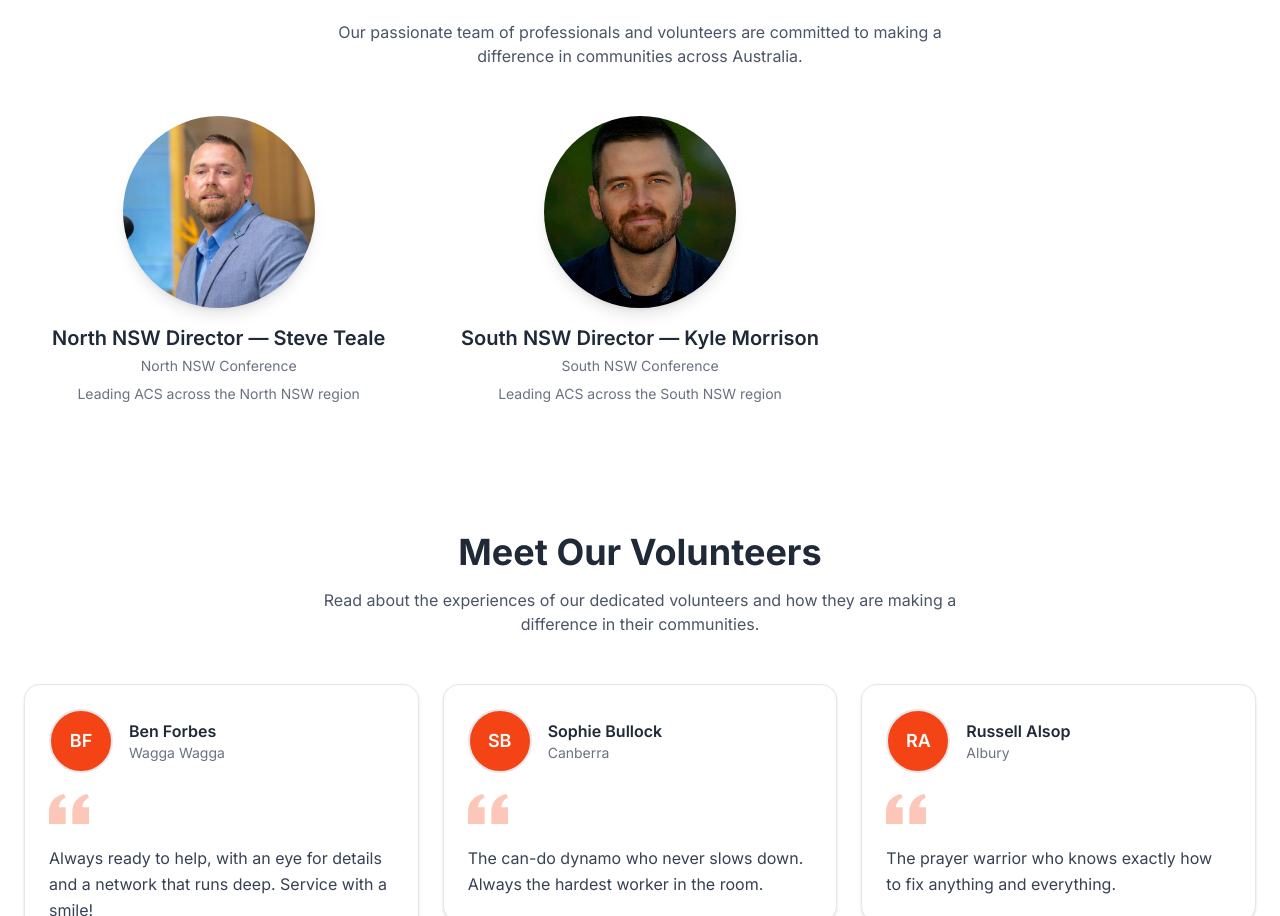
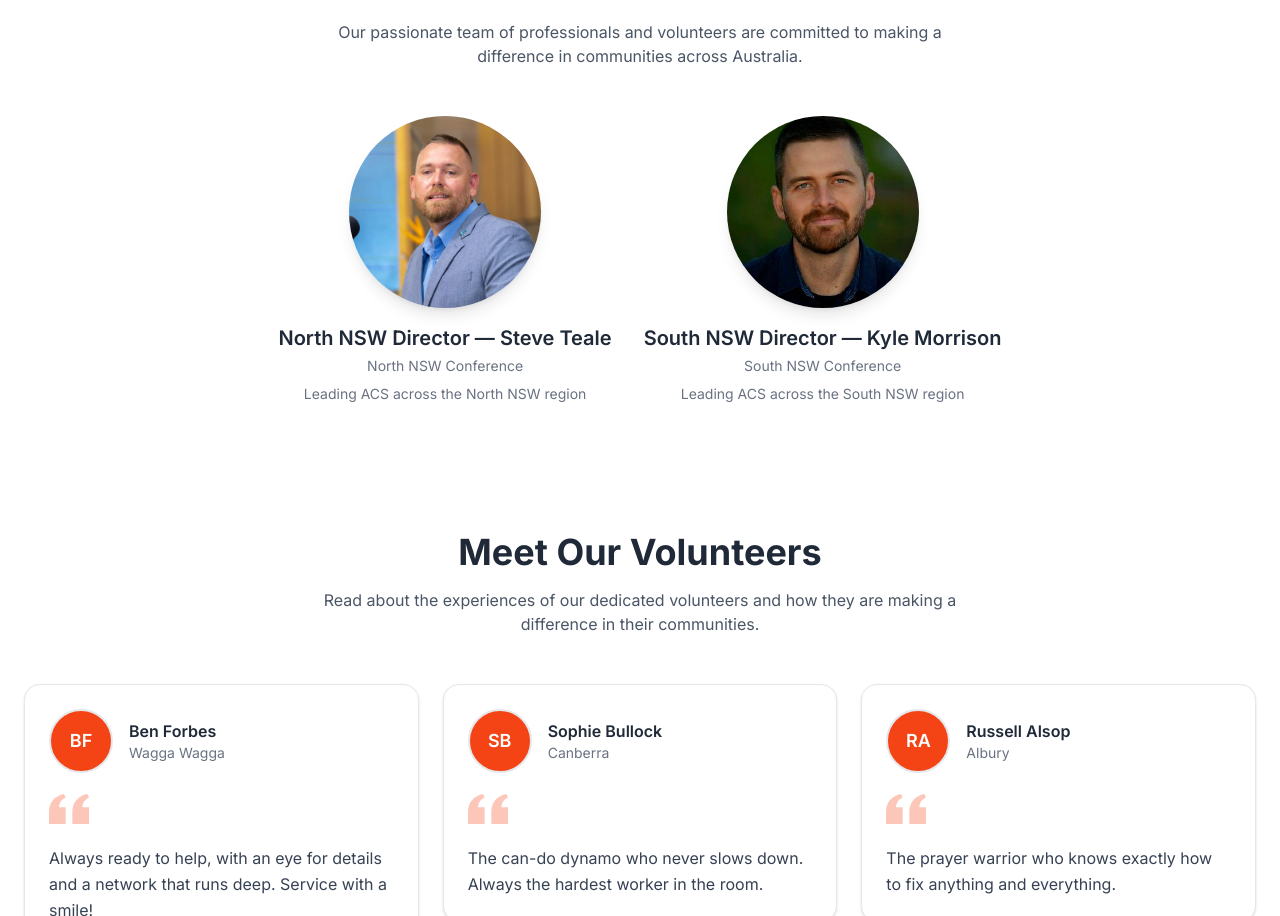
Before and after one commit to South-NSW-Conference-Office/adventistcommunityservices, a React (Vite) app: page /about in a window 1280 px wide. Shown: the part 2104-3020 px from the top of the page. Built offline with nearby package versions, Linux system fonts and the light colour scheme; no server answers.

Commit message:
fix: centre-align Meet Our Team cards

```diff
--- a/src/app/pages/About.tsx
+++ b/src/app/pages/About.tsx
@@ -342,7 +342,7 @@ export function About(): JSX.Element {
             fallback="Our passionate team of professionals and volunteers are committed to making a difference in communities across Australia."
             className="text-gray-600 text-center max-w-2xl mx-auto mb-12"
           />
-          <div className="grid md:grid-cols-3 gap-8">
+          <div className="flex flex-wrap justify-center gap-8">
             {cms.team.members.map((member, index) => (
               <div key={index} className="text-center">
                 <img
```
